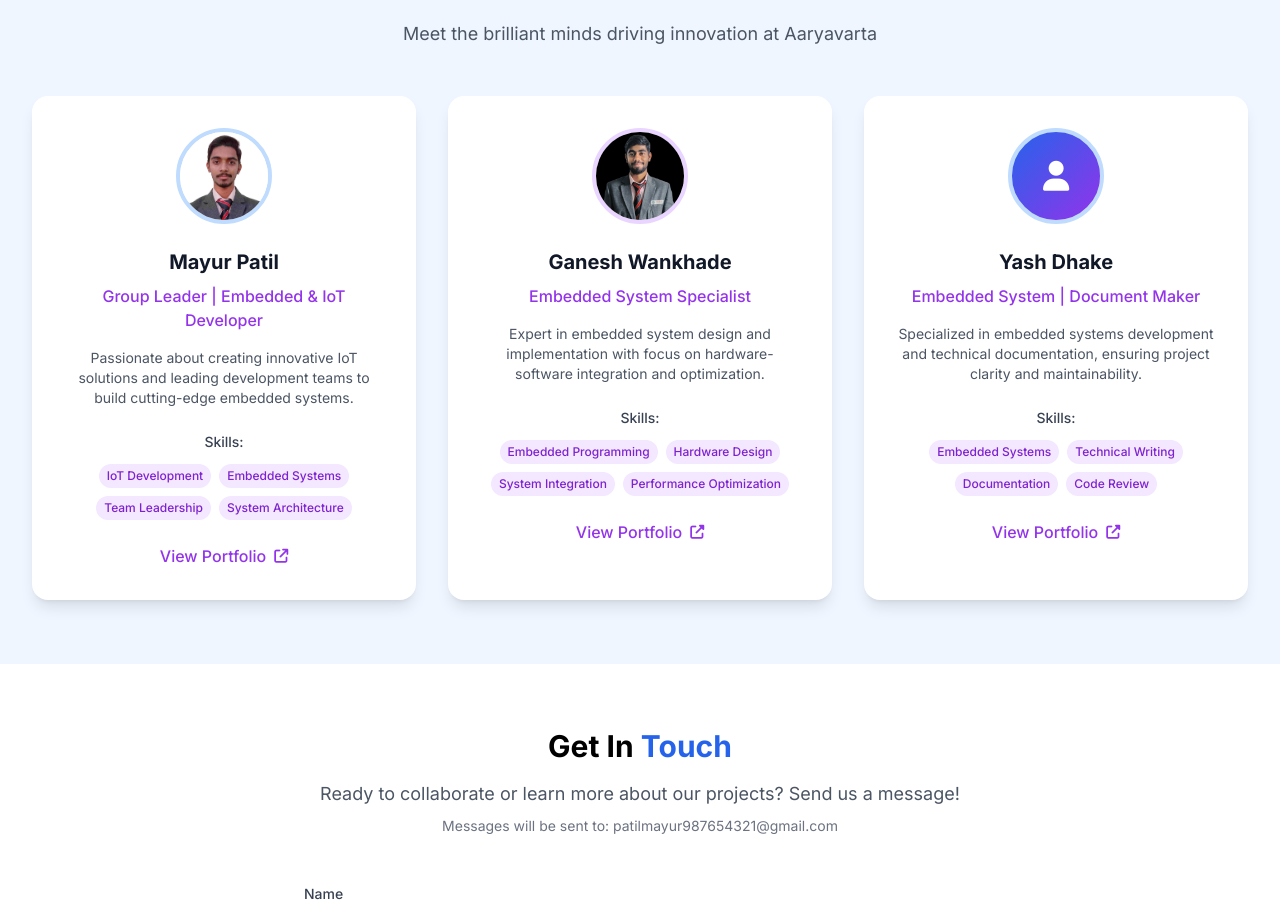
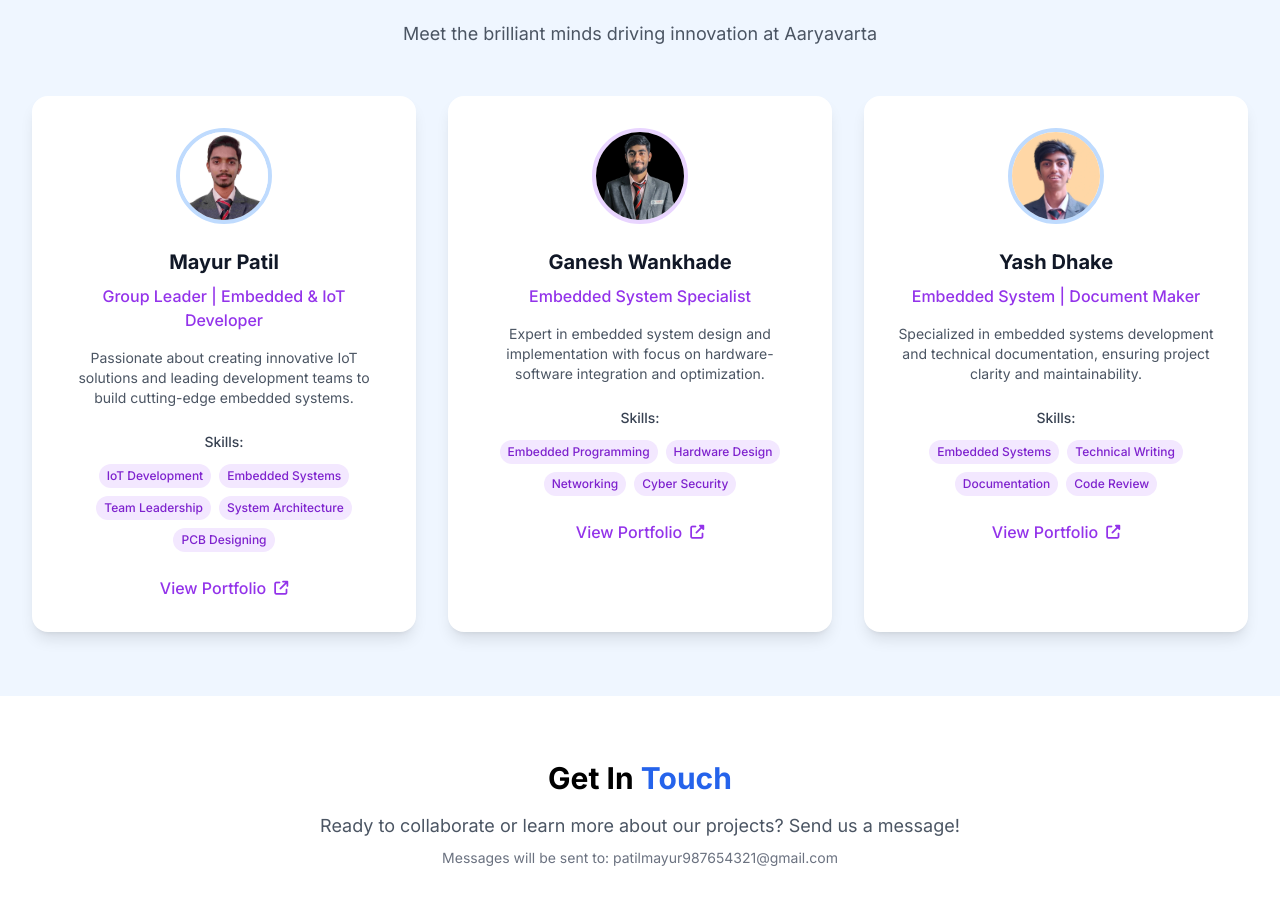
Before and after one commit to mayurpatil-dev/aaryavarta-portfolio, a Next.js app: page / in a window 1280 px wide. Shown: the part 2020-2930 px from the top of the page. Built offline with nearby package versions, Linux system fonts and the light colour scheme.

Commit message:
Cursor AI update: add yash.jpg as Yash's profile image on main and portfolio pages

```diff
--- a/src/app/page.jsx
+++ b/src/app/page.jsx
@@ -479,6 +479,9 @@ function MainComponent() {
                     <span className="bg-purple-100 text-purple-700 px-2 py-1 rounded-full text-xs font-medium hover:bg-purple-200 transition-colors duration-200">
                       System Architecture
                     </span>
+                    <span className="bg-purple-100 text-purple-700 px-2 py-1 rounded-full text-xs font-medium hover:bg-purple-200 transition-colors duration-200">
+                      PCB Designing
+                    </span>
                   </div>
                 </div>
 
@@ -530,10 +533,10 @@ function MainComponent() {
                       Hardware Design
                     </span>
                     <span className="bg-purple-100 text-purple-700 px-2 py-1 rounded-full text-xs font-medium hover:bg-purple-200 transition-colors duration-200">
-                      System Integration
+                      Networking
                     </span>
                     <span className="bg-purple-100 text-purple-700 px-2 py-1 rounded-full text-xs font-medium hover:bg-purple-200 transition-colors duration-200">
-                      Performance Optimization
+                      Cyber Security
                     </span>
                   </div>
                 </div>
@@ -556,9 +559,11 @@ function MainComponent() {
               style={{ animationDelay: "0.7s" }}
             >
               <div className="mb-4 md:mb-6">
-                <div className="w-20 h-20 md:w-24 md:h-24 rounded-full bg-gradient-to-br from-blue-600 to-purple-600 flex items-center justify-center border-4 border-blue-200 mx-auto group-hover:border-blue-400 transition-all duration-300 group-hover:scale-110">
-                  <i className="fas fa-user text-2xl md:text-3xl text-white"></i>
-                </div>
+                <img
+                  src="/yash.jpg"
+                  alt="Yash Dhake"
+                  className="w-20 h-20 md:w-24 md:h-24 rounded-full object-cover border-4 border-blue-200 mx-auto group-hover:border-blue-400 transition-all duration-300 group-hover:scale-110"
+                />
               </div>
               <div>
                 <h3 className="text-lg md:text-xl font-bold mb-2 text-gray-900 group-hover:text-blue-600 transition-colors duration-300">
--- a/src/app/portfolio/yash/page.jsx
+++ b/src/app/portfolio/yash/page.jsx
@@ -82,9 +82,11 @@ function MainComponent() {
       <section className="px-4 md:px-6 py-12 md:py-16 bg-white">
         <div className="max-w-4xl mx-auto text-center">
           <div className="mb-8 animate-fade-in-up">
-            <div className="w-24 h-24 md:w-32 md:h-32 rounded-full bg-gradient-to-br from-orange-400 to-red-500 flex items-center justify-center mx-auto mb-6 border-4 border-orange-200 hover:scale-110 hover:border-orange-400 transition-all duration-300 group">
-              <i className="fas fa-user text-3xl md:text-5xl text-white group-hover:scale-110 transition-transform duration-300"></i>
-            </div>
+            <img
+              src="/yash.jpg"
+              alt="Yash Dhake"
+              className="w-24 h-24 md:w-32 md:h-32 rounded-full object-cover mx-auto mb-6 border-4 border-orange-200 hover:scale-110 hover:border-orange-400 transition-all duration-300 group"
+            />
             <h2 className="text-3xl md:text-4xl font-bold text-gray-900 mb-2">
               Yash{" "}
               <span className="text-orange-600 animate-gradient-text">
```
